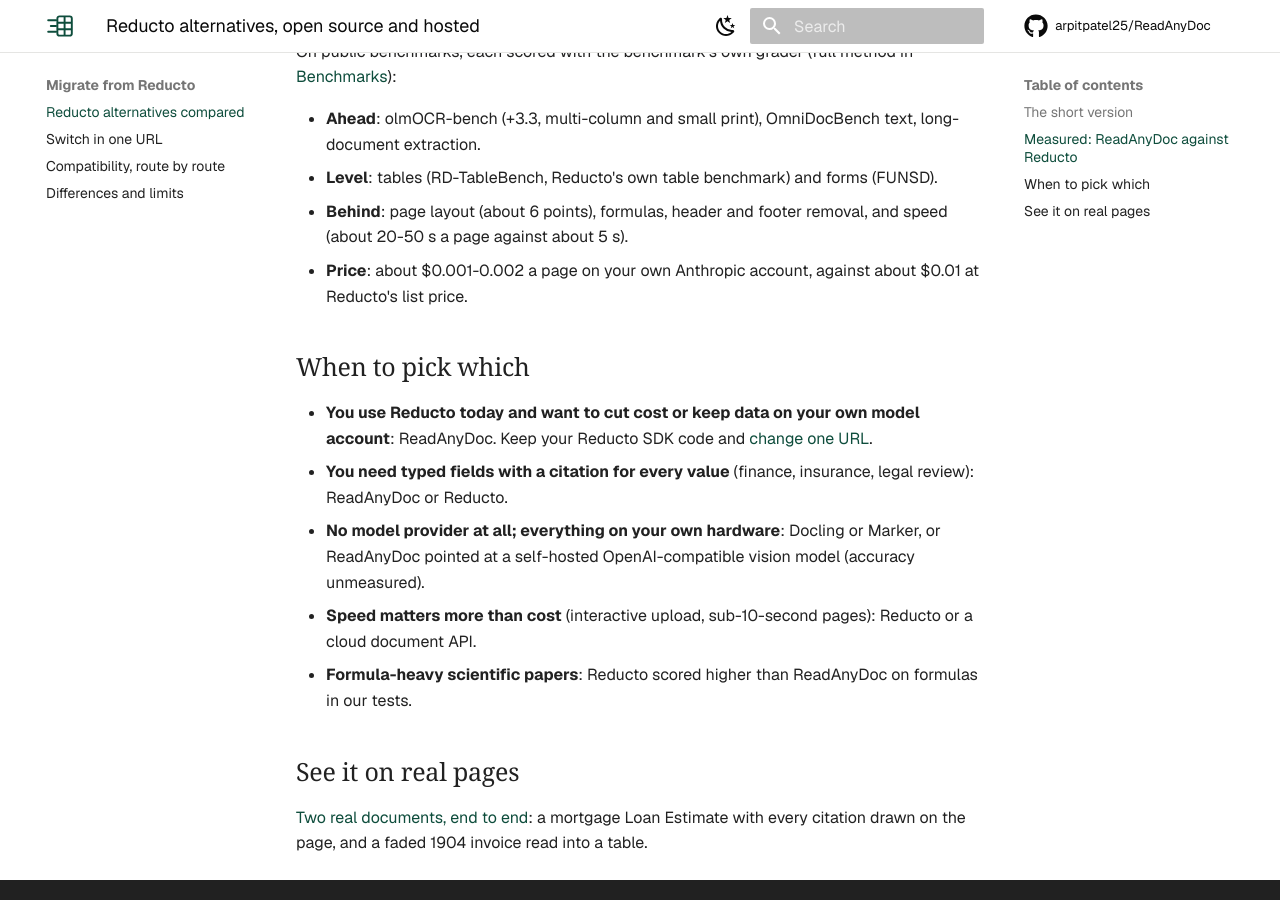
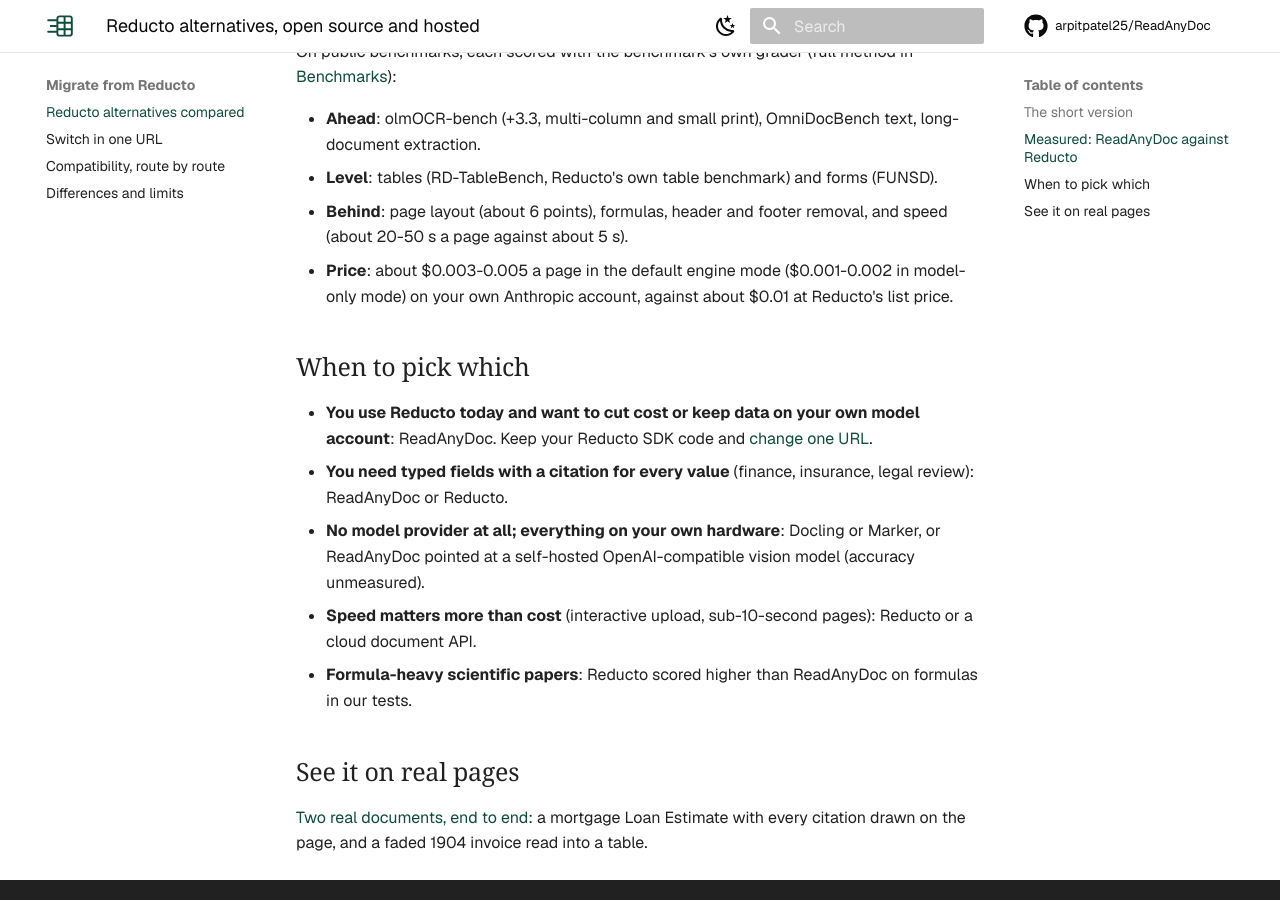
Before and after one commit to arpitpatel25/ReadAnyDoc, an MkDocs documentation site: the page built from docs/compare/alternatives.md, in a window 1280 px wide and 900 px high, scrolled down 1777 px. Built offline with MkDocs 1.6.1 and Material for MkDocs 9.7.7, drawn with Linux system fonts in a browser that asks for light colours; comment, search, counter and statistics services are not loaded.

Commit message:
Alternatives page: engine price, not model-only
Co-Authored-By: Claude Opus 5.5 <noreply@anthropic.com>

```diff
--- a/docs/compare/alternatives.md
+++ b/docs/compare/alternatives.md
@@ -32,7 +32,7 @@ On public benchmarks, each scored with the benchmark's own grader (full method i
 - **Level**: tables (RD-TableBench, Reducto's own table benchmark) and forms (FUNSD).
 - **Behind**: page layout (about 6 points), formulas, header and footer removal, and speed (about 20-50 s a page
   against about 5 s).
-- **Price**: about $0.001-0.002 a page on your own Anthropic account, against about $0.01 at Reducto's list price.
+- **Price**: about $0.003-0.005 a page in the default engine mode ($0.001-0.002 in model-only mode) on your own Anthropic account, against about $0.01 at Reducto's list price.
 
 ## When to pick which
 
```
